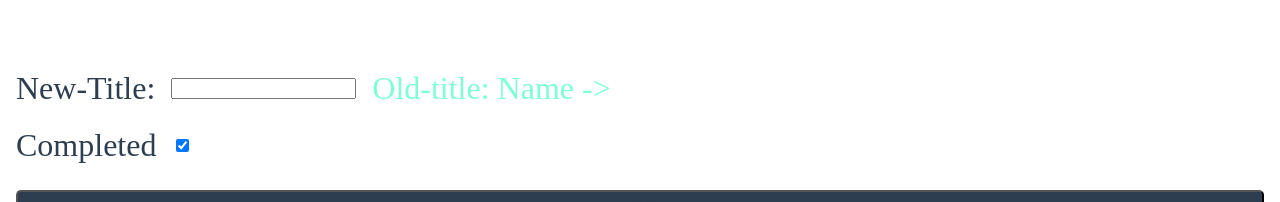
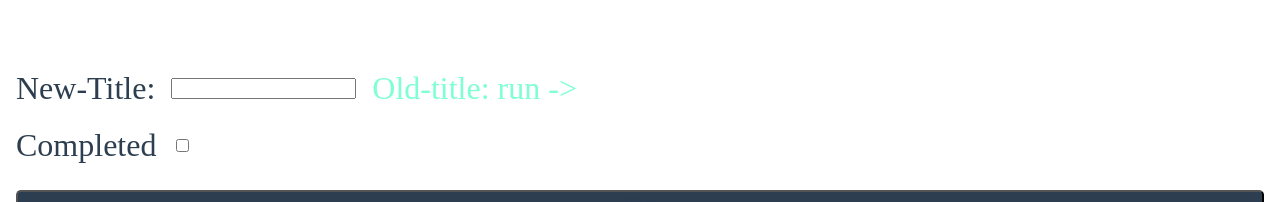
Before and after one commit to Lebo-Kharafu/L0, a Vue app: page /edit/1 in a window 1280 px wide. Shown: the part 180-382 px from the top of the page. Built offline with nearby package versions, Linux system fonts and the light colour scheme.

Commit message:
feat: added pina state

```diff
--- a/src/components/ListItem.vue
+++ b/src/components/ListItem.vue
@@ -1,15 +1,18 @@
 <script setup lang="ts">
     import type { Task } from '@/interfaces/Task';
     import { useRoute, useRouter } from 'vue-router';
+    import { useTaskStore } from '@/stores/tasks';
+    const store = useTaskStore();
 
     const router = useRouter()
-    const route = useRoute()
 
     let props = defineProps<{ item: Task }>()
     let editTask = (id: number) => {
         router.push(`edit/${id}`)
     }
     let deleteTask = (id: number) => {
+        store.deleteTask(id);
+        router.go(0);
         console.log(`Del-> ${id}`)
     }
 
--- a/src/components/TaskList.vue
+++ b/src/components/TaskList.vue
@@ -3,9 +3,6 @@ import ListItem from './ListItem.vue';
     let props = defineProps({
         arr:Object,
     })
-
-
-
 </script>
 
 <template>
--- a/src/stores/tasks.ts
+++ b/src/stores/tasks.ts
@@ -3,19 +3,34 @@ import { defineStore } from 'pinia'
 import type { Task } from '@/interfaces/Task'
 
 export const useTaskStore = defineStore('task', () => {
-  const taskData = ref<Task[]>([]);
+  const taskData = ref<Task[]>(
+    [
+        {id:1,title:"run",completion:false,date:"2005-12-25"},
+        {id:2,title:"walk",completion:true,date:"2005-12-25"},
+        {id:3,title:"wake",completion:true,date:"2005-12-25"},
+    ]
+  );
 
   function addTask(newTask:Task) {
-    console.log(newTask);
+    taskData.value.push(newTask)
+  }
+
+  function getTask(id:number) {
+    return taskData.value.find( x => x.id === id);
   }
 
   function updateTask(id:number,newdata:Partial<Task>) {
-    console.log(newdata);
+
+    let old = taskData.value.find( x => x.id === id);
+    if(old){
+        Object.assign(old,newdata);
+    }
+    console.log(old);
   }
 
   function deleteTask(id:number) {
-    console.log(id);
+    taskData.value = taskData.value.filter( x => x.id !== id);
   }
 
-  return { taskData, addTask, deleteTask, updateTask}
+  return { taskData, addTask, deleteTask, updateTask, getTask}
 })
--- a/src/views/AddView.vue
+++ b/src/views/AddView.vue
@@ -1,16 +1,13 @@
 <script setup lang="ts">
     import TaskList from '@/components/TaskList.vue';
     import { ref } from 'vue';
-let arr = ref([
-        {id:1,title:"run",completion:false},
-        {id:2,title:"walk",completion:true},
-        {id:3,title:"wake",completion:true},
-    ])
+    import { useTaskStore } from '@/stores/tasks';
+    const store = useTaskStore();
+    let arr = store.taskData;
 
     let taskTitle = ref("");
     const add = () => {
-        // TODO: ADD TO ACTUAL DATA STORE
-        arr.value.push({id:arr.value.length,title:taskTitle.value,completion:false})
+        store.addTask({ id: arr.length+1, title: taskTitle.value, completion: false, date: new Date().toISOString() })
     }
 </script>
 
@@ -41,7 +38,7 @@ input {
         height: 25px;
     }
 
-button{
+    button {
         height: 30px;
     }
 </style>
--- a/src/views/EditView.vue
+++ b/src/views/EditView.vue
@@ -1,29 +1,30 @@
 <script setup lang="ts">
-import type { Task } from '@/interfaces/Task';
     import { useRouter, useRoute } from 'vue-router'
     import { ref } from 'vue';
+
+    import { useTaskStore } from '@/stores/tasks';
+    const store = useTaskStore();
+
 
 
     const router = useRouter()
     const route = useRoute()
-
+    let id = parseInt(route.params.id as string);
+    let task = store.getTask(id);
     console.log(route.params.id)
 
-let temp  = ref<Task>({
-    title: "Name",
-    date: "2000-00-12",
-    completion: true,
-    id: 0,
-})
 
-let oldtitle = ref(temp.value.title);
+    let oldtitle = ref(task?.title);
     let newtitle = ref("");
-let completion = ref(temp.value.completion);
+    let completion = ref(task?.completion);
 
     let saveEdit = () => {
-    // TODO: FINISH SAVE EDIT
-    console.log("Save")
+        store.updateTask(id, { title: newtitle.value.length > 0 ? newtitle.value : oldtitle.value, completion: completion.value })
+        try {
+            router.back()
+        } catch (error) {
             router.push("/")
+        }
     }
 
 
@@ -34,7 +35,7 @@ let saveEdit = () => {
         <div id="edit-title">
             <label for="title"> New-Title: </label>
             <input id="title" type="text" name="title" v-model="newtitle">
-        <p>Old-title: {{ oldtitle}} -> {{ newtitle }}</p>
+            <p>Old-title: {{ oldtitle }} -> {{ newtitle }}</p>
         </div>
         <div id="edit-completion">
             <label for="completion"> Completed</label>
@@ -46,14 +47,14 @@ let saveEdit = () => {
 
 <style scoped>
 
-    #edit-form{
+    #edit-form {
         font-size: 2rem;
         display: flex;
         flex-direction: column;
         gap: 2rem;
     }
 
-    #edit-title{
+    #edit-title {
         max-height: 25px;
         display: flex;
         flex-direction: row;
@@ -62,7 +63,7 @@ let saveEdit = () => {
         gap: 1rem;
     }
 
-    #edit-completion{
+    #edit-completion {
         max-height: 25px;
         display: flex;
         flex-direction: row;
--- a/src/views/HomeView.vue
+++ b/src/views/HomeView.vue
@@ -1,17 +1,13 @@
 <script setup lang="ts">
-import TaskList from '@/components/TaskList.vue';
+    import TaskList from '@/components/TaskList.vue';
+    import { useTaskStore } from '@/stores/tasks';
+    const store = useTaskStore();
 
-let arr = [
-        {id:1,title:"run",completion:false},
-        {id:2,title:"walk",completion:true},
-        {id:3,title:"wake",completion:true},
-    ]
+    let arr = store.taskData;
 </script>
 
 <template>
-    <TaskList :arr = "arr"/>
+    <TaskList :arr="arr" />
 </template>
 
-<style scoped>
-
-</style>
+<style scoped></style>
```
Also changed, not shown: src/stores/counter.ts (deleted, +0 -12 lines). Lines whose indentation alone changed are shown as unchanged.
